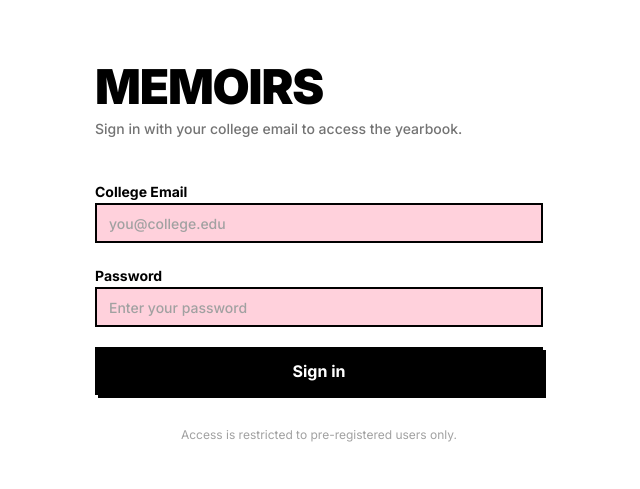
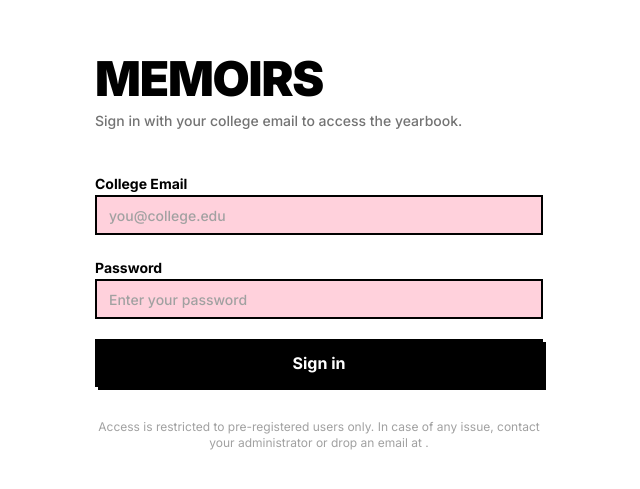
Before and after one commit to kanavgoyal898/memoirs, a Next.js app: page /login in a window 1280 px wide. Shown: the part 147-636 px from the top of the page, without its empty margins (321-961 px from the left). Built offline with nearby package versions, Linux system fonts and the light colour scheme.

Commit message:
Add Admin Credentials

```diff
--- a/app/login/page.tsx
+++ b/app/login/page.tsx
@@ -99,7 +99,9 @@ export default function LoginPage() {
         </form>
 
         <p className="text-xs text-neutral-400 mt-8 text-center">
-          Access is restricted to pre-registered users only.
+          Access is restricted to pre-registered users only. In case of any issue, contact your administrator or drop an email at <a href={`mailto:${process.env.NEXT_PUBLIC_SUPPORT_EMAIL || ""}`} className="underline text-black">
+            {process.env.NEXT_PUBLIC_SUPPORT_EMAIL}
+          </a>.
         </p>
       </motion.div>
     </div>
```
